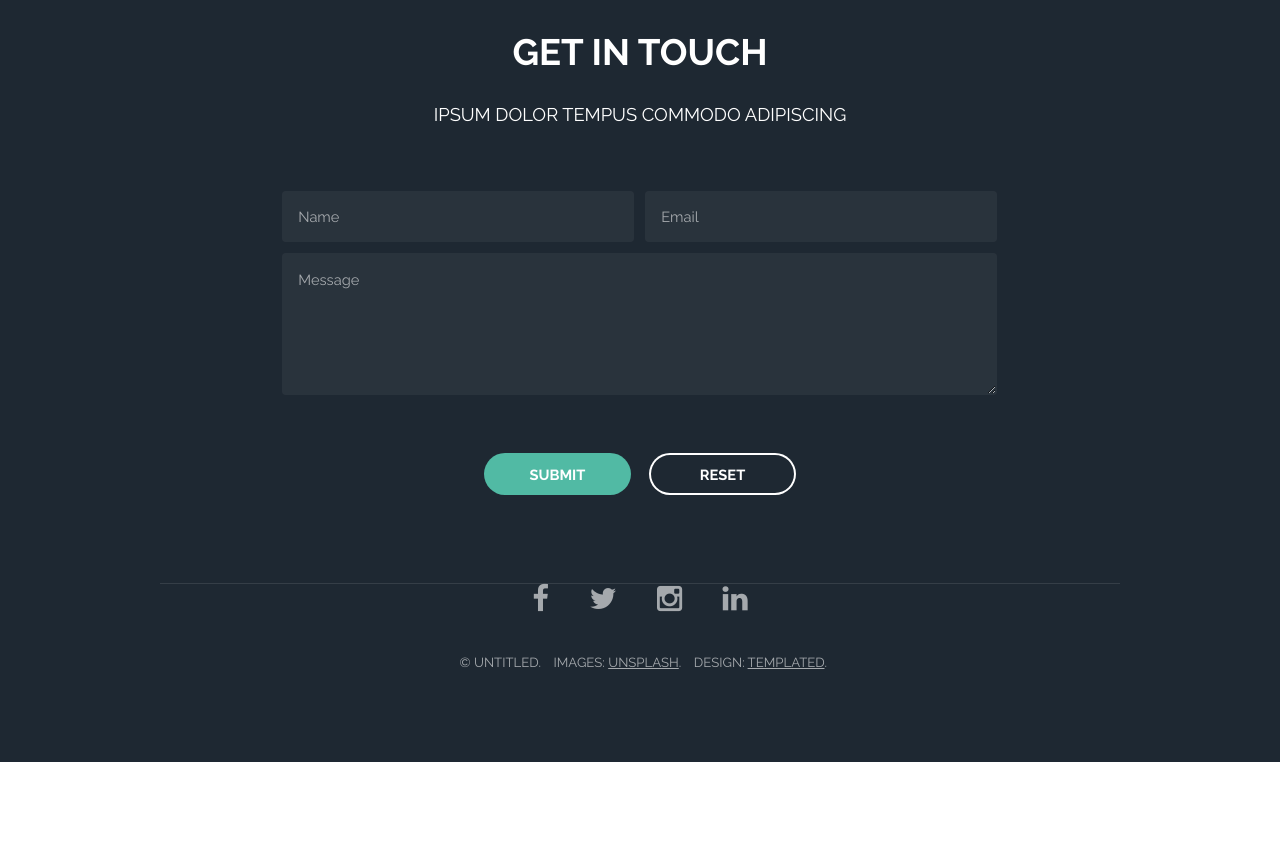
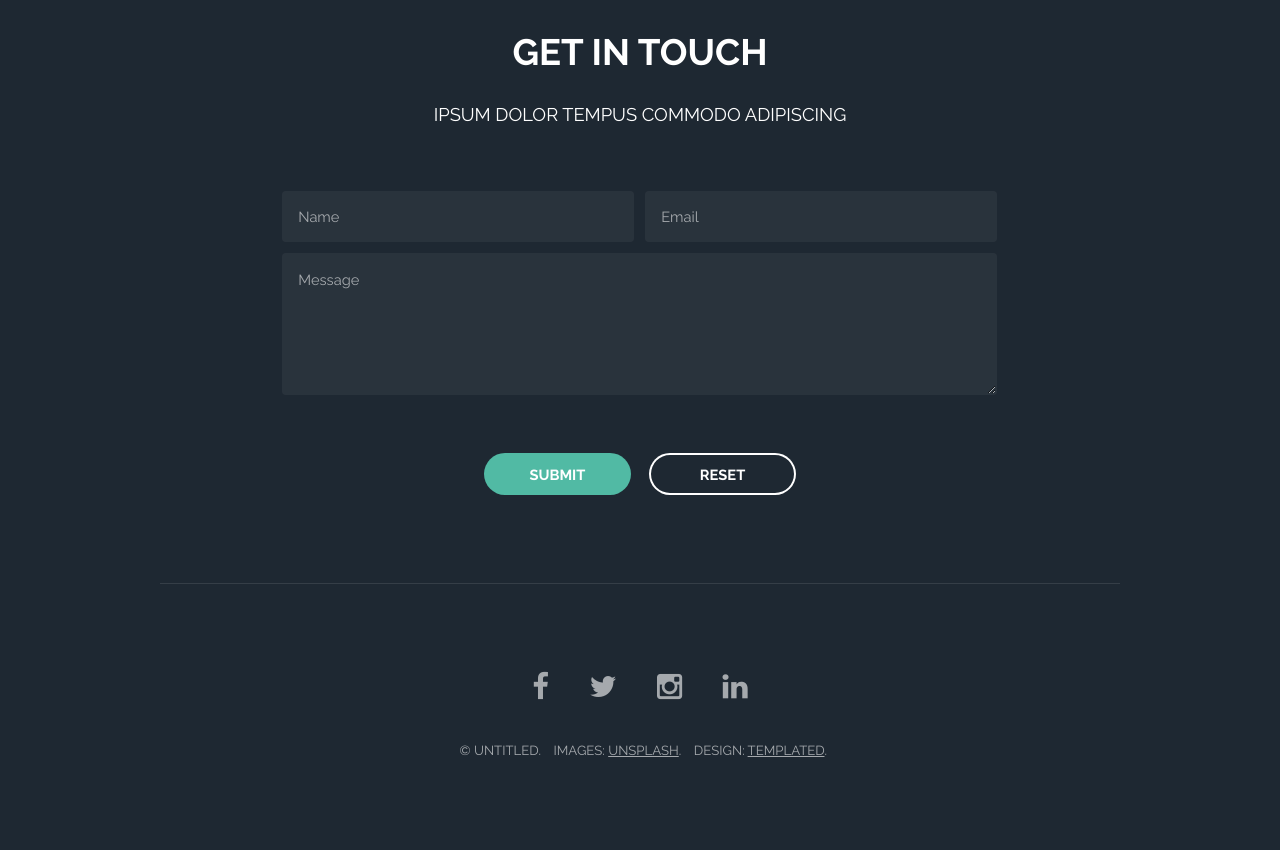
Before and after one commit to Paradox-Designs/paradox-designs.github.io, a plain HTML site: page index.html in a window 1280 px wide. Shown: the part 2702-3552 px from the top of the page. Before the commit the page ends 3464 px from the top, so only its background shows below. Drawn offline with Linux system fonts and the light colour scheme.

Commit message:
Update main.css

```diff
--- a/assets/css/main.css
+++ b/assets/css/main.css
@@ -4165,7 +4165,7 @@
 			}
 
 		#footer .inner {
-			padding: 0em 0 4em 0;
+			padding: 6em 0 4em 0;
 			border-top: solid 1px rgba(255, 255, 255, 0.1);
 			margin: 0 auto;
 			width: 75%;
```
